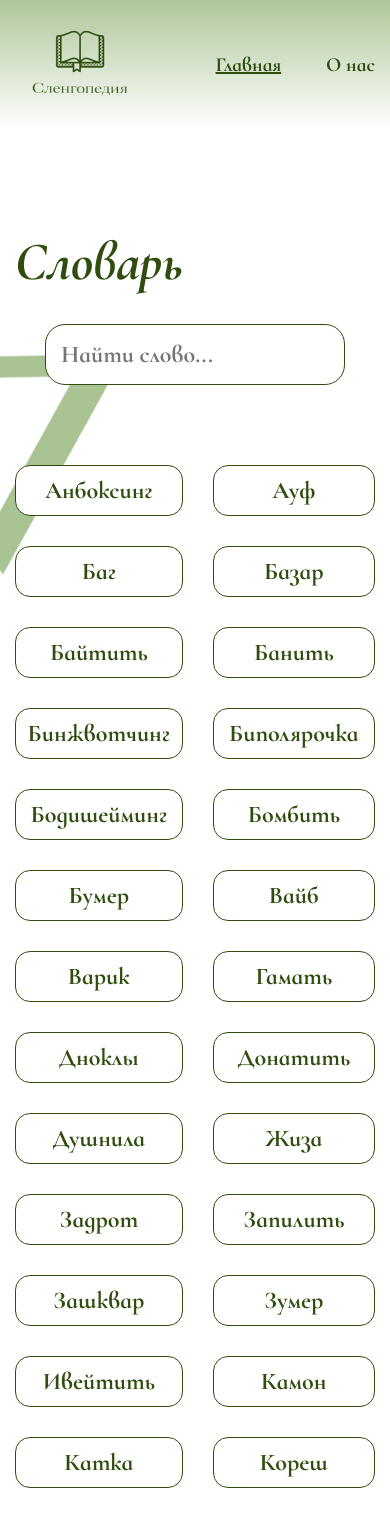
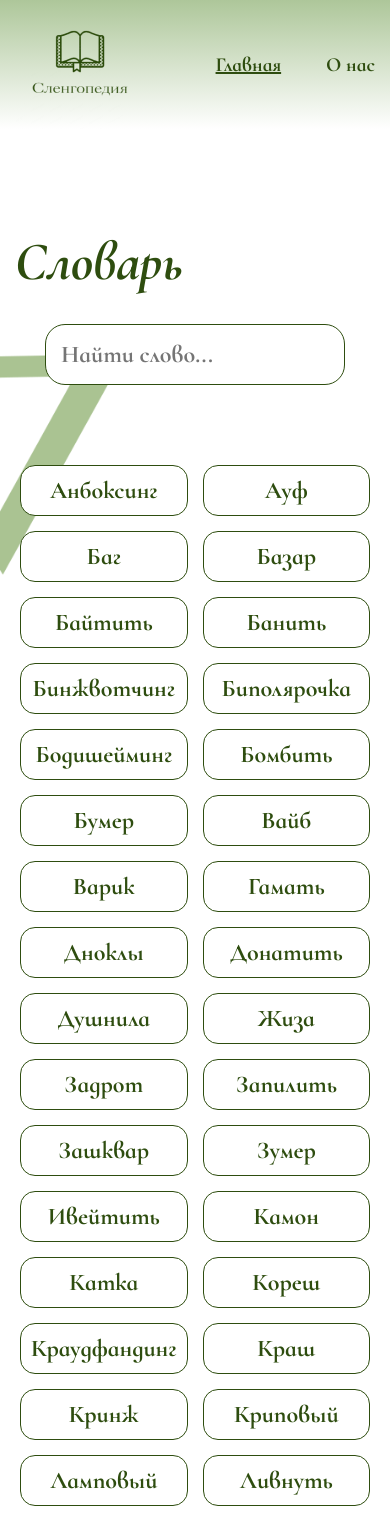
Before and after one commit to TkTnX/Slengopediya, a React (Create React App) app: page / in a window 390 px wide. Shown: the top 1516 px of the page. Built offline with nearby package versions, Linux system fonts and the light colour scheme.

Commit message:
исправление с гридами

```diff
--- a/public/index.html
+++ b/public/index.html
@@ -2,11 +2,11 @@
 <html lang="en">
   <head>
     <meta charset="utf-8" />
-    <link rel="icon" href="./../src/img/icons/logo.png" />
+    <link rel="icon" href="./favicon.ico" />
     <meta name="viewport" content="width=device-width, initial-scale=1" />
     <meta name="theme-color" content="#000000" />
     <meta name="description" content="Сайт-словарь" />
-    <link rel="apple-touch-icon" href="./../src/img/icons/logo.png" />
+    <link rel="apple-touch-icon" href="./favicon.ico" />
     <title>Сленгопедия | Твой помощник в современном мире!</title>
   </head>
   <body>
--- a/src/pages/Home/style.css
+++ b/src/pages/Home/style.css
@@ -73,14 +73,27 @@
     grid-template-columns: repeat(5, 1fr);
   }
 }
+@media (max-width: 920px) {
+  .dictionary__item {
+    grid-template-columns: repeat(4, 1fr);
+  }
+}
+
 @media (max-width: 720px) {
   .dictionary__item {
     grid-template-columns: repeat(3, 1fr);
   }
 }
-@media (max-width: 460px) {
+@media (max-width: 570px) {
   .dictionary__item {
     grid-template-columns: repeat(2, 1fr);
+    gap: 15px;
+  }
+}
+@media (max-width: 365px) {
+  .dictionary__item {
+    grid-template-columns: repeat(1, 1fr);
+    gap: 30px;
   }
 }
 
```
Also changed, not shown: 1 other file (tests, documents, lock files or other folders).
